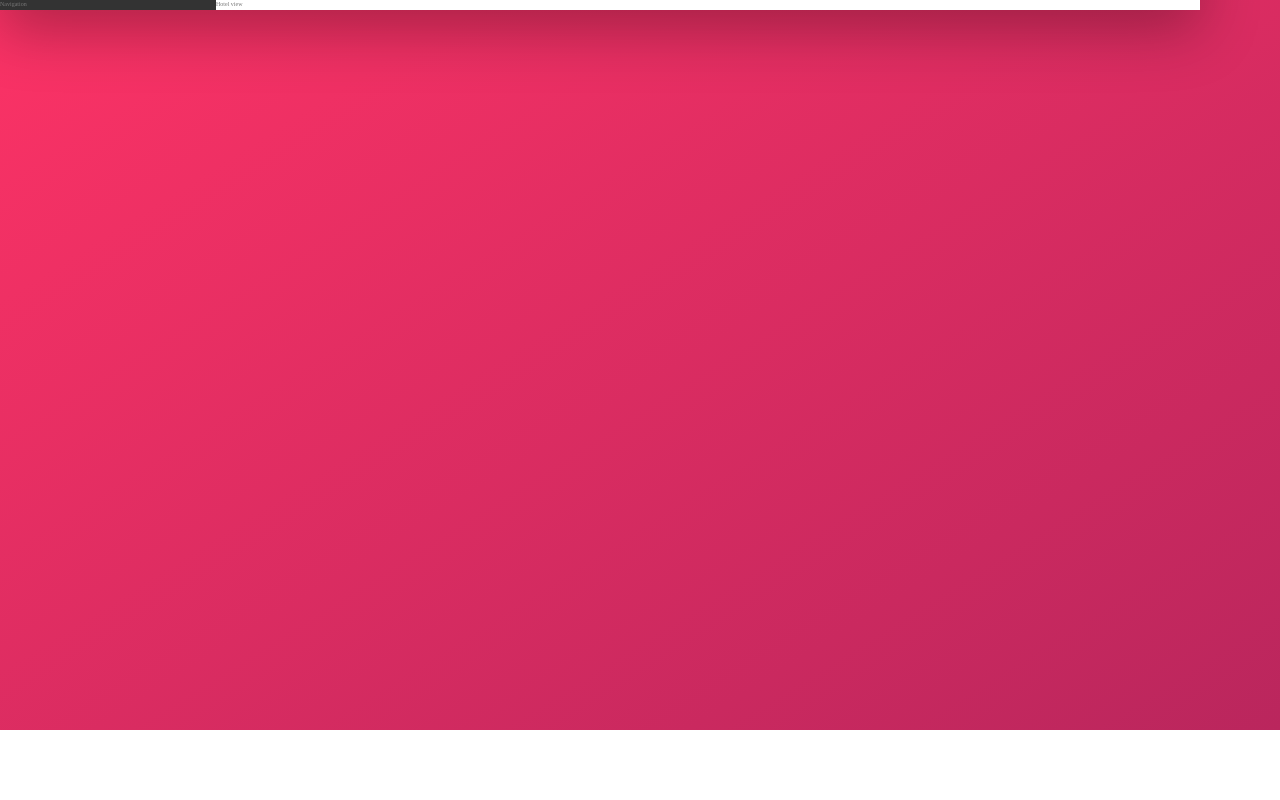
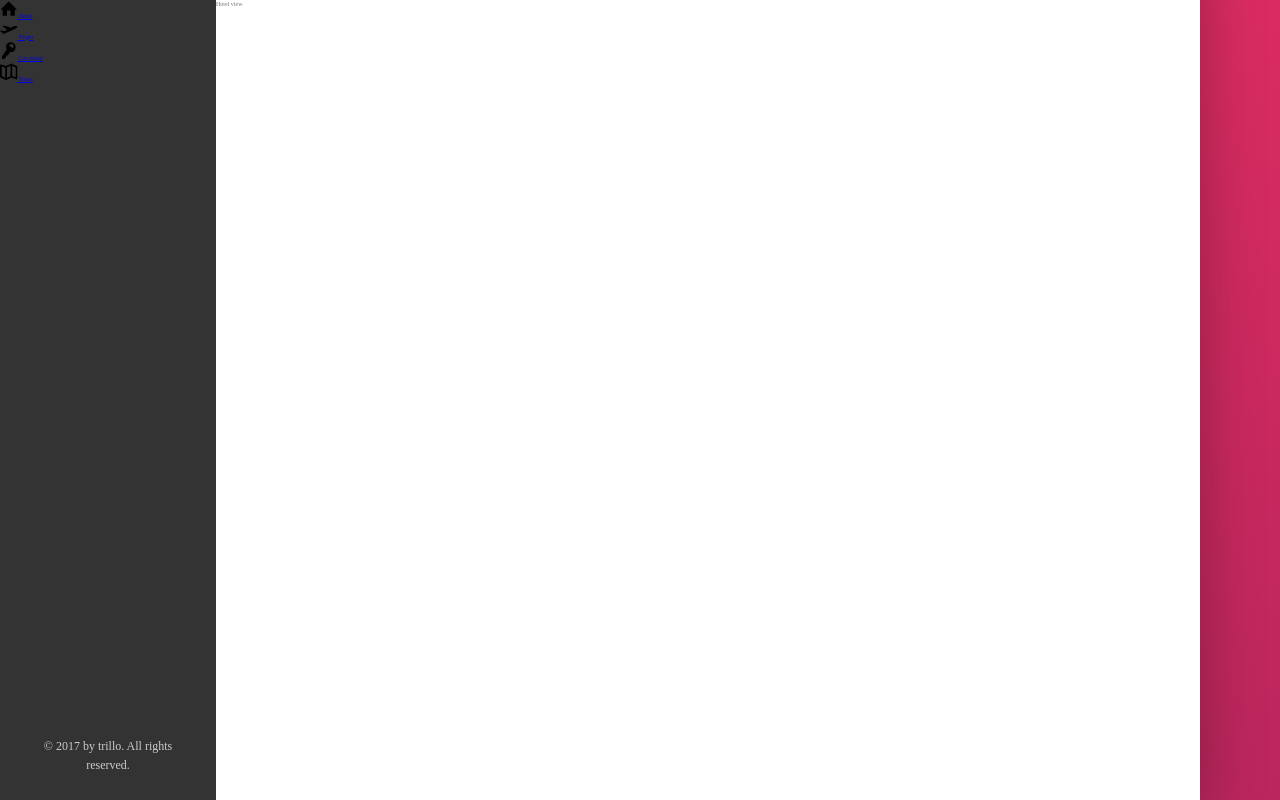
Before and after one commit to NiloofarMahmoodian/trillo, a website: page index.html in a window 1280 px wide. Shown: the part 70-870 px from the top of the page. Before the commit the page ends 800 px from the top, so only its background shows below. Drawn offline with nearby package versions, Linux system fonts and the light colour scheme; files that its build step writes are made by us from their sources.

Commit message:
Build the navigation

```diff
--- a/index.html
+++ b/index.html
@@ -24,7 +24,6 @@
             class="search__input"
             placeholder="Search hotels"
           />
-
           <button class="search__button">
             <svg class="search__icon">
               <use xlink:href="img/sprite.svg#icon-magnifying-glass"></use>
@@ -35,14 +34,13 @@
         <nav class="user-nav">
           <div class="user-nav__icon-box">
             <svg class="user-nav__icon">
-              <use xlink="img/sprite.svg#icon-bookmark"></use>
+              <use xlink:href="img/sprite.svg#icon-bookmark"></use>
             </svg>
             <span class="user-nav__notification">7</span>
           </div>
-
           <div class="user-nav__icon-box">
             <svg class="user-nav__icon">
-              <use xlink="img/sprite.svg#icon-chat"></use>
+              <use xlink:href="img/sprite.svg#icon-chat"></use>
             </svg>
             <span class="user-nav__notification">13</span>
           </div>
@@ -56,10 +54,52 @@
           </div>
         </nav>
       </header>
+
       <div class="content">
         <nav class="sidebar">
-          Navigation
+          <ul class="side-nav">
+            <li class="side-nav__item">
+              <a href="#" class="side-nav__link">
+                <svg class="side-nav__icon">
+                  <use xlink:href="img/sprite.svg#icon-home"></use>
+                </svg>
+                <span>Hotel</span>
+              </a>
+            </li>
+
+            <li class="side-nav__item">
+              <a href="#" class="side-nav__link">
+                <svg class="side-nav__icon">
+                  <use xlink:href="img/sprite.svg#icon-aircraft-take-off"></use>
+                </svg>
+                <span>Flight</span>
+              </a>
+            </li>
+
+            <li class="side-nav__item">
+              <a href="#" class="side-nav__link">
+                <svg class="side-nav__icon">
+                  <use xlink:href="img/sprite.svg#icon-key"></use>
+                </svg>
+                <span>Car rental</span>
+              </a>
+            </li>
+
+            <li class="side-nav__item">
+              <a href="#" class="side-nav__link">
+                <svg class="side-nav__icon">
+                  <use xlink:href="img/sprite.svg#icon-map"></use>
+                </svg>
+                <span>Tours</span>
+              </a>
+            </li>
+          </ul>
+
+          <div class="legal">
+            &copy; 2017 by trillo. All rights reserved.
+          </div>
         </nav>
+
         <main class="hotel-view">
           Hotel view
         </main>
--- a/sass/_components.scss
+++ b/sass/_components.scss
@@ -109,3 +109,27 @@
     margin-right: 1rem;
   }
 }
+
+////////////////////SIDE NAVIGATION//////////////////////
+
+.side-nav {
+  &__item {
+  }
+
+  &__link {
+  }
+
+  &__icon {
+    width: 1.75rem;
+    height: 1.75rem;
+  }
+}
+
+////////////////////LEGAL TEXT//////////////////////
+
+.legal {
+  font-size: 1.2rem;
+  color: var(--color-grey-light-4);
+  text-align: center;
+  padding: 2.5rem;
+}
--- a/sass/_layout.scss
+++ b/sass/_layout.scss
@@ -26,10 +26,14 @@
   background-color: var(--color-grey-dark-1);
 
   flex: 0 0 18%;
+  display: flex;
+  flex-direction: column;
+  justify-content: space-between;
 }
 
 .hotel-view {
   background-color: #fff;
+  height: 80rem;
 
   flex: 1;
 }
```
Also changed, not shown: img/sprite.svg.
